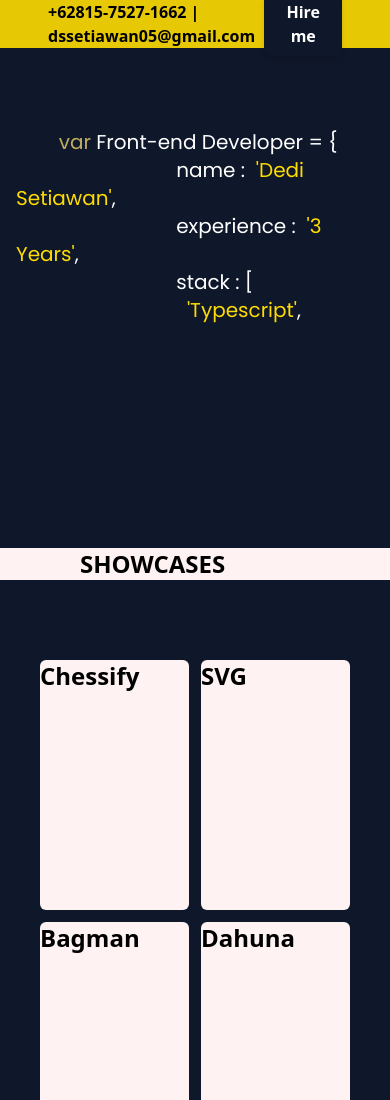
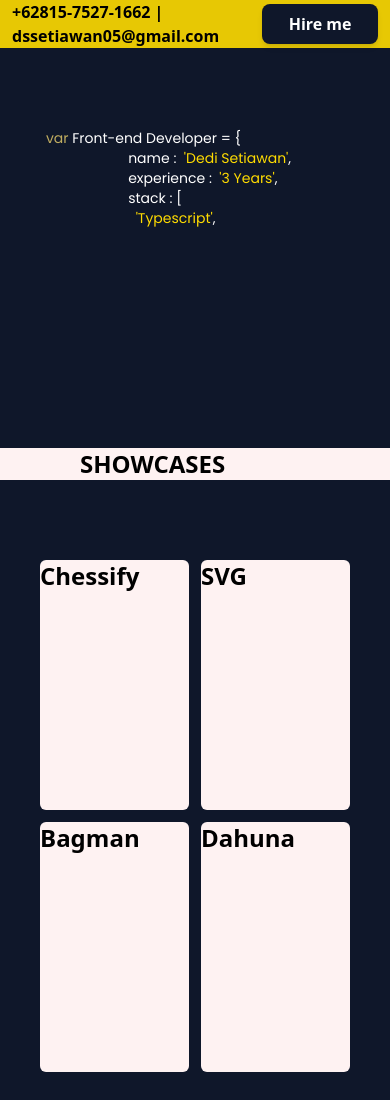
Before and after one commit to setiawanDedi05/dedisetiawan.github.io, a plain HTML site: page index.html in a window 390 px wide. Shown: the top 1100 px of the page. Drawn offline with nearby package versions, Linux system fonts and the light colour scheme; files whose address does not match are found by name.

Commit message:
enhancement design mobile

```diff
--- a/index.html
+++ b/index.html
@@ -208,13 +208,13 @@
 </head>
 
 <body class="bg-slate-900">
-  <div class="w-full h-[30px] bg-[#FFDC00]/90 flex justify-between items-center px-12 py-6 sticky top-0">
+  <div class="w-full h-[30px] bg-[#FFDC00]/90 flex justify-between items-center px-3 lg:px-12 py-6 sticky top-0">
     <p class="text-slate font-bold">+62815-7527-1662 | dssetiawan05@gmail.com </p>
-    <button class="text-white px-5 py-2 bg-slate-900 rounded-lg shadow-md font-bold">Hire me</button>
+    <button class="text-white w-[150px] px-5 py-2 bg-slate-900 rounded-lg shadow-md font-bold">Hire me</button>
   </div>
   <div class="h-full w-full px-4 py-10 text-white">
-    <div class="w-full h-[300px] px-10 grid grid-cols-1 lg:grid-cols-2 justify-between mt-10">
-      <pre id="typewriter" class="!text-xl !-ml-10 lg:ml-10">
+    <div class="w-full h-[200px] lg:h-[300px] px-10 grid grid-cols-1 lg:grid-cols-2 justify-between mt-10">
+      <pre id="typewriter" class="!text-sm lg:!text-xl !-ml-10 lg:ml-10">
         <span class="var-highlight">var</span> Front-end Developer = {
                               name : <span class="string-highlight"> 'Dedi Setiawan'</span>,
                               experience : <span class="string-highlight"> '3 Years'</span>,
```
